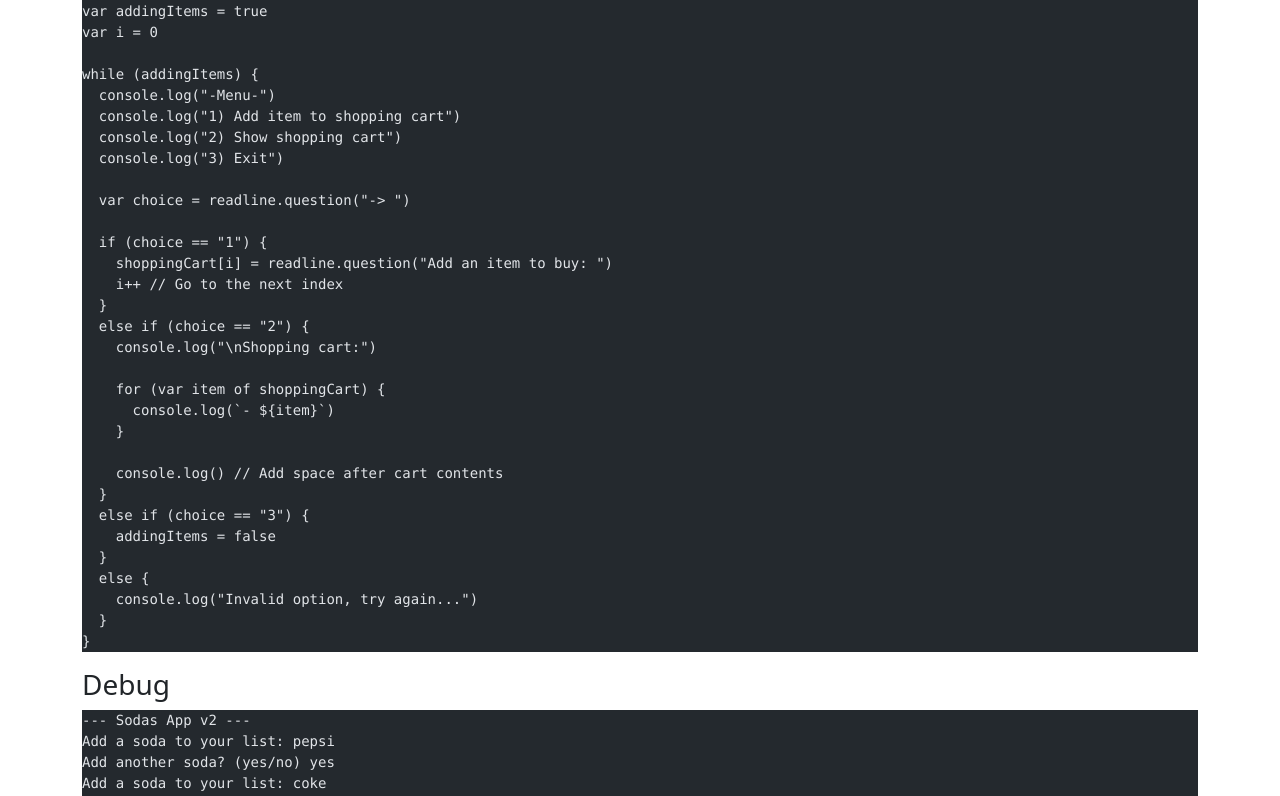
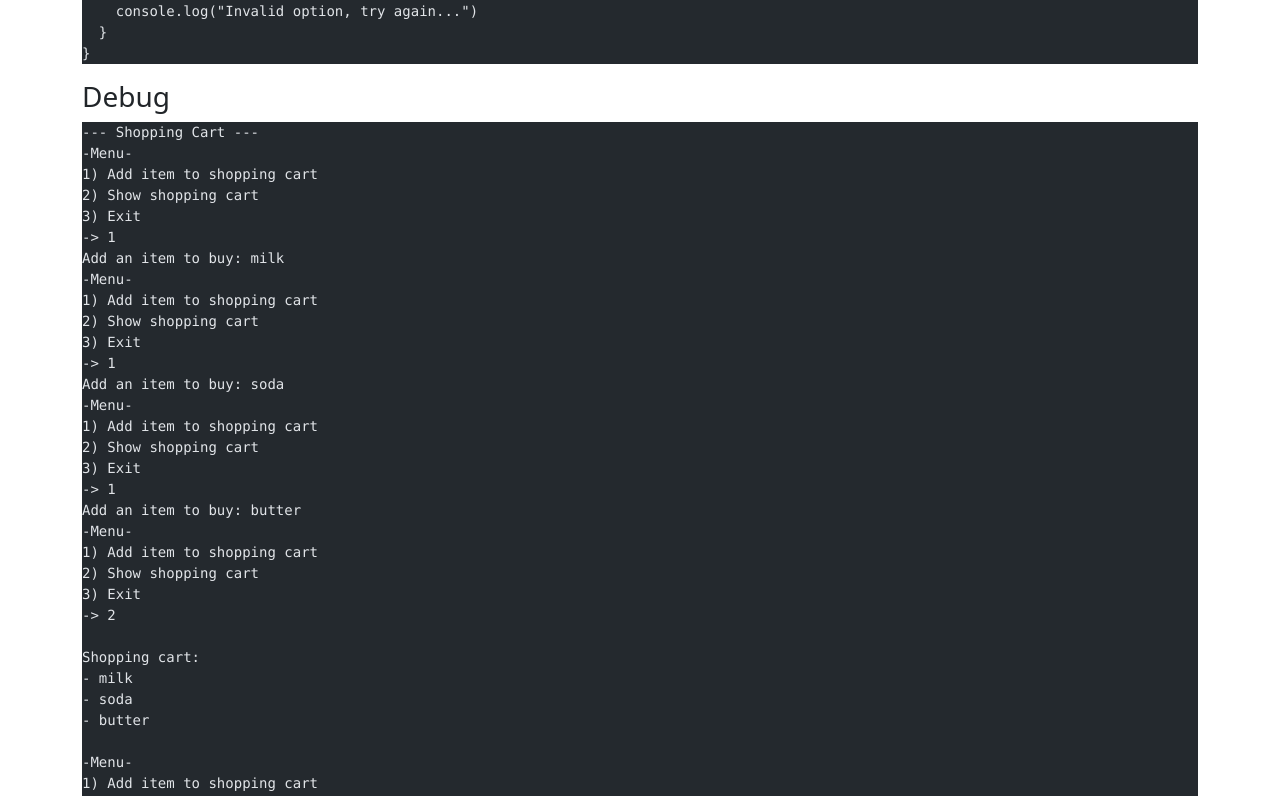
Before and after one commit to amortimer20/sehs-dev, an Astro site: page /courses/javascript-fundamentals/activities/3-4-arrays-for-of-loops in a window 1280 px wide. Shown: the part 2283-3079 px from the top of the page. Built offline with nearby package versions, Linux system fonts and the light colour scheme; Astro itself is replaced by a stand-in of ours; code samples lack their colours.

Commit message:
Remove sodas v2

````diff
--- a/src/pages/courses/javascript-fundamentals/activities/3-4-arrays-for-of-loops.md
+++ b/src/pages/courses/javascript-fundamentals/activities/3-4-arrays-for-of-loops.md
@@ -67,34 +67,6 @@ The for loop operates as such:
 ```javascript
 var readline = require("readline-sync")
 
-// Sodas App Version 2 - Uses a for of loop to iterate through array
-console.log("--- Sodas App v2 ---")
-
-var sodas = []
-var addingSodas = true
-var i = 0
-
-while (addingSodas) {
-  var soda = readline.question("Add a soda to your list: ")
-  sodas[i] = soda
-  i++
-
-  var choice = readline.question("Add another soda? (yes/no) ")
-
-  if (choice == "no") {
-    addingSodas = false
-  }
-}
-
-console.log("\nHere are your sodas:")
-
-for (var soda of sodas) {
-  console.log(`- ${soda}`)
-}
-
-// End sodas app
-console.log("\n\n")
-
 // Shopping cart app
 console.log("--- Shopping Cart ---")
 
@@ -135,21 +107,6 @@ while (addingItems) {
 ### Debug
 
 ```
---- Sodas App v2 ---
-Add a soda to your list: pepsi
-Add another soda? (yes/no) yes
-Add a soda to your list: coke
-Add another soda? (yes/no) yes
-Add a soda to your list: Crangis McSodaPop
-Add another soda? (yes/no) no
-
-Here are your sodas:
-- pepsi
-- coke
-- Crangis McSodaPop
-
-
-
 --- Shopping Cart ---
 -Menu-
 1) Add item to shopping cart
````
